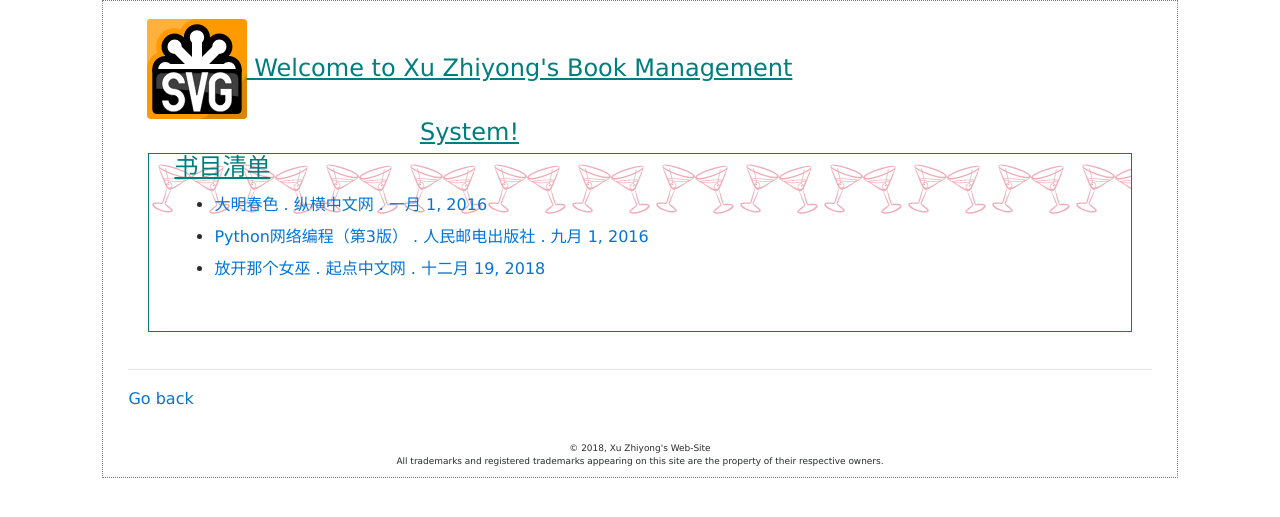
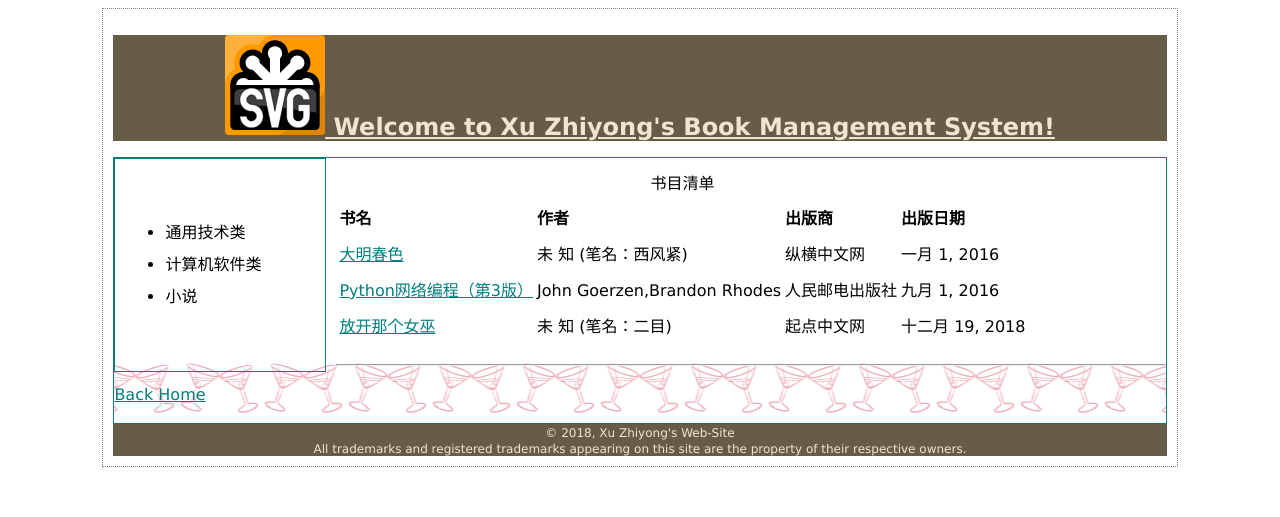
Before and after one commit to focus617/mysite, a Django app: page /book/books in a window 1280 px wide. Shown: the top 517 px of the page. Run offline with Django 3.2, Linux system fonts and the light colour scheme; data comes from the database, SQL or seed files in the repository; both versions use the stored data as it was after the commit; some libraries are stand-ins or nearby versions.

Commit message:
Impelement attractive multi-column layout for book list view and detail view.

```diff
--- a/book/models.py
+++ b/book/models.py
@@ -60,6 +60,7 @@ class Book(models.Model):
     publisher = models.ForeignKey(Publisher, on_delete=models.SET_NULL, null=True, blank=True)
     publication_date = models.DateField(blank=True, null=True)
     filepath = models.FileField(upload_to=file_dir_path, null=True)
+    abstract = models.CharField('摘要', max_length= 300, null=True)
 
     def __str__(self):
         return self.title
--- a/book/urls.py
+++ b/book/urls.py
@@ -20,9 +20,10 @@ from book import views
 
 app_name = 'book'
 urlpatterns = [
-    url(r'^$',                             views.BookList.as_view()),
-    path('publishers',                   views.PublisherList.as_view(),  name='publisher_list'),
-    path('books',                         views.BookList.as_view(),       name='books_list'),
+    url(r'^$',                              views.BookList.as_view()),
+    path('publishers',                    views.PublisherList.as_view(),  name='publisher_list'),
+    # path('books',                         views.BookList.as_view(),       name='books_list'),
+    path('books',                          views.book_list,                    name='books_list'),
     url(r'^books/(\d+)$',             views.book_detail,                 name='book_detail'),
     url(r'^books/reader/(\d+)$',   views.book_read,                  name='book_read'),
 ]
--- a/book/views.py
+++ b/book/views.py
@@ -50,14 +50,19 @@ class BookList(ListView):
     context_object_name = 'book_list'
 
 
-def index(request):
-    return render(request, 'homepages/index.html')
+def book_list(request):
+    books = Book.objects.order_by('publication_date')
+    for book in books:
+        authors = Author.objects.filter(book__id=book.id)
+        book.author_name_list = ','.join(str(author) for author in authors)
+    return render(request, 'book/book_list.html', {'object_list': books,
+                                                   'directory': True})
 
 
 def book_detail(request, id):
     book = get_object_or_404(Book, pk=id)
     authors = Author.objects.filter(book__id=id)
-    return render(request, 'book/book_detail.html', {'book': book, 'authors':authors})
+    return render(request, 'book/book_detail.html', {'book': book, 'authors': authors, 'sidebar': True})
 
 
 def book_read(request, id):
--- a/static/base.css
+++ b/static/base.css
@@ -1,5 +1,5 @@
 body {
-	backgroud-color: #d2b48c;
+	backgroud-color: #b5a789;
 	margin-left: 8%;
 	margin-right: 8%;
 	border: 1px dotted gray;
@@ -7,10 +7,6 @@ body {
 	font-family: Verdana, Helvetica, sans-serif;
 	font-size: medium;
 	line-height: 1.6em
-}
-
-h1, h2 {
-	color: #007e7e;
 }
 
 h1 {
@@ -41,67 +37,76 @@ blockquote {
 	font-style: italic;
 }
 
-.container {
-  text-align: left;
+a:link {
+	color: #007e7e;
 }
 
-#id_new_item {
-	margin-top: 2ex;
+a:visited {
+	color: #333333;
+}
+
+a:hover {
+	background: #f88396;
+	color: #0d5353;
+}
+
+.container {
+	border: thin solid #007e7e;
+	background-color:  #b5a789;
+	background: url(images/cocktail.gif) repeat-x;
+	background-position: bottom;
+	text-align: left;
+}
+
+#header {
+	background-color: #675c47;
+	color: #efe5d0;
 	text-align: center;
 }
 
-#guarantee {
-	line-height: 1.9em;
-	font-style: italic;
-	font-family: Georgia, "Times New Roman", Times, serif;
-	color: #444444;
-	border-color: white;
-	border-width: 1px;
-	border-style: dashed;
-	background-color: #a7cece;
-	padding: 25px;
-	padding-left: 80px;
-	margin: 30px;
-	margin-right: 250px;
-	background-image: url(images/background.gif);
-	background-repeat: no-repeat;
-	background-position: top left;
+#footer {
+	background-color: #675c47;
+	color: #efe5d0;
+	font-size: 90%;
+	text-align: center;
+	line-height: normal;
 }
 
-#footer {
-	font-size: 70%;
-	text-align: center;
-	line-height: normal;
-	margin-top: 30px;
+#directory {
+
+	line-height: 2em;
+	border: thin solid #007e7e;
+	margin-right: 10px;
+	padding: 10px;
+	width: 190px;
+	float: left;
 }
 
 #content {
-	/*width: 400px;*/
-	border: thin solid #007e7e;
-	margin: 0px 20px 20px 20px;
-	padding: 0px 20px 30px 10px;
-	background: white url(images/cocktail.gif) repeat-x;
-	/*text-align: center;*/
-	line-height: 2em
+	margin: 0px 0px 0px 50px;
+	padding: 10px;
+	line-height: 2em;
 }
 
-#elixirs h2 {
-	color: black;
+#sidebar {
+	border: thin solid #007e7e;
+	background-color: #efe5d0;
+	margin: 10px;
+	padding: 15px;
+	font-size: 105%;
+	width: 250px;
+	height: 368px;
+	float: right;
 }
 
-#elixirs h3 {
-	color: #d12c47;
+#slideview {
+	border: thin solid #007e7e;
+	background-color: #efe5d0;
+	margin: 0px 290px 10px 0px;
+	padding: 20px 0px 0px 50px;
+	line-height: 2em;
 }
 
-#elixirs a:link {
-	color: #007e7e;
+.slogan {
+	color: #954b4b;
 }
-
-#elixirs a:visited {
-	color: #333333;
-}
-
-#elixirs a:hover {
-	background: #f88396;
-	color: #0d5353;
-}
--- a/templates/base.html
+++ b/templates/base.html
@@ -4,18 +4,13 @@
     <meta charset="utf-8">
     <meta http-equiv="Content-Type" content="text/html; charset=utf-8" />
     <meta name="viewport" content="width=device-width, initial-scale=1.0">
-
     <title>{% block title %}Web Application{% endblock %}</title>
-
-    <link href="/static/bootstrap/css/bootstrap.min.css" rel="stylesheet" media="screen">
     <link href="/static/base.css" rel="stylesheet" media="screen">
     {% block css %} {% endblock %}
 </head>
 
-<body  id="top">
-  <div class="container">
-      <div class="col-md-8 col-md-offset-1">
-          <header class="text-center">
+<body>
+    <header id="header">
               <h1>{% block header_text %}{% endblock %}</h1>
               {% if form %}
                   <form method="POST" action="{% block form_action %}{% endblock %}">
@@ -29,24 +24,29 @@
                   </form>
               {% endif %}
           </header>
-      </div>
+
+    <div class="container">
+          {% if directory %}
+              <section class="row" id="directory">
+                  {% block directory %} {% endblock %}
+               </section>
+          {% endif %}
+
+          {% if sidebar %}
+              <aside class="row"  id="sidebar">
+                      {% block sidebar_content %} {% endblock %}
+              </aside>
+          {% endif %}
 
           <section class="row" id="content">
-          <div class="col-md-11 col-md-offset-1">
                 {% block content %} {% endblock %}
-          </div>
            </section>
-
-      <aside class="row"  id="sidebar">
-          <div class="col-md-11 col-md-offset-1">
-              {% block sidebar %} {% endblock %}
-          </div>
-      </aside>
 
       <hr>
       <p>
-      <a href={% url 'homepages:home' %}> Go back </a>
+          <a href={% url 'homepages:home' %}> Back Home </a>
       </p>
+     </div>
 
     <footer id="footer">
         <small>
@@ -55,7 +55,5 @@
             the property of their respective owners.
         </small>
     </footer>
-
-  </div>
 </body>
 </html>
--- a/templates/book/book_list.html
+++ b/templates/book/book_list.html
@@ -7,13 +7,50 @@
 	</h1>
 {% endblock %}
 
+{% block sidebar %}
+    <p> 图书内容的简介 </p>
+{% endblock %}
+
+{% block directory %}
+    <br>
+    <ul>
+        <li>通用技术类</li>
+        <li>计算机软件类</li>
+        <li>小说</li>
+    </ul>
+    <br>
+{% endblock %}
+
 {% block content %}
-    <h1>书目清单</h1>
-    <ul>
-        {% for book in object_list %}
-            <li><a href={% url 'book:book_detail' book.id %}>
-                {{ book.title }} . {{ book.publisher }} . {{ book.publication_date }}</a>
-            </li>
-        {% endfor %}
-    </ul>
+    <table>
+        <caption>书目清单</caption>
+        <thead>
+            <tr>
+                <th>书名</th>
+                <th>作者</th>
+                <th>出版商</th>
+                <th>出版日期</th>
+            </tr>
+        </thead>
+        <tbody>
+            {% for book in object_list %}
+                <tr>
+                    <td>
+                        <a href={% url 'book:book_detail' book.id %}>
+                            {{ book.title }}
+                        </a>
+                    </td>
+                    <td>
+                           {{ book.author_name_list}}
+                    </td>
+                    <td>
+                        {{ book.publisher }}
+                    </td>
+                    <td>
+                        {{ book.publication_date }}
+                    </td>
+                </tr>
+            {% endfor %}
+        </tbody>
+    </table>
 {% endblock %}
```
Also changed, not shown: templates/book/book_detail.html (+9 -1 lines), book/migrations/0009_book_abstract.py (added), db.sqlite3, media/author_headshots/2_CLNApg9.jpg (deleted). Lines whose indentation alone changed are shown as unchanged.
